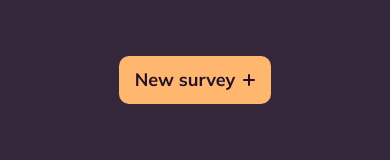
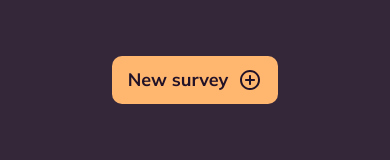
Before and after one commit to NouBou1/pollApp, an Angular app in the folder pollApp/: page /home in a window 390 px wide. Shown: the part 684-844 px from the top of the page. Built offline with nearby package versions, Linux system fonts and the light colour scheme; no server answers; a web font is replaced by a local one.

Commit message:
feat(button-primary): use Figma icons and add check variant for mobileIcon

```diff
--- a/pollApp/src/app/shared/components/button-primary/button-primary.html
+++ b/pollApp/src/app/shared/components/button-primary/button-primary.html
@@ -1,14 +1,17 @@
 <button
   class="btn-primary"
   [class.btn-primary--mobile-icon]="mobileIcon()"
+  [class.btn-primary--check]="mobileIcon() === 'check'"
   [type]="type()"
   [disabled]="disabled()"
   (click)="clicked.emit()"
 >
   <ng-content />
-  <span class="btn-primary__plus" aria-hidden="true">
-    <svg viewBox="0 0 12 12" width="12" height="12">
-      <path d="M6 1v10M1 6h10" stroke="currentColor" stroke-width="2" stroke-linecap="round" />
-    </svg>
+  <span class="btn-primary__icon">
+    @if (mobileIcon() === 'check') {
+      <app-icon name="check" />
+    } @else {
+      <app-icon name="add-circle" />
+    }
   </span>
 </button>
--- a/pollApp/src/app/shared/components/button-primary/button-primary.scss
+++ b/pollApp/src/app/shared/components/button-primary/button-primary.scss
@@ -1,4 +1,5 @@
-// Figma "primary button": #ffcfa1, radius 10, padding 12/16, Nokora 700 18px; hover #ffb770 + plus icon.
+@use '../../../../styles/breakpoints' as bp;
+
 .btn-primary {
   display: inline-flex;
   align-items: center;
@@ -24,7 +25,8 @@
     cursor: not-allowed;
   }
 
-  &__plus {
+  // Icon revealed on hover
+  &__icon {
     display: inline-flex;
     align-items: center;
     justify-content: center;
@@ -38,21 +40,29 @@
       opacity 0.2s ease;
   }
 
-  &:hover:not(:disabled) &__plus {
-    width: 12px;
-    margin-left: var(--space-2);
+  &:hover:not(:disabled) &__icon {
+    width: 24px;
+    margin-left: 10px;
     opacity: 1;
   }
 
-  @media (max-width: 720px) {
+  &--check:hover:not(:disabled) &__icon {
+    width: 18px;
+  }
+
+  @media (max-width: bp.$mobile) {
     &--mobile-icon {
       background: var(--color-accent);
     }
 
-    &--mobile-icon &__plus {
-      width: 12px;
-      margin-left: var(--space-2);
+    &--mobile-icon &__icon {
+      width: 24px;
+      margin-left: 10px;
       opacity: 1;
+    }
+
+    &--mobile-icon.btn-primary--check &__icon {
+      width: 18px;
     }
   }
 }
--- a/pollApp/src/app/shared/components/button-primary/button-primary.ts
+++ b/pollApp/src/app/shared/components/button-primary/button-primary.ts
@@ -1,14 +1,16 @@
 import { Component, input, output } from '@angular/core';
+import { Icon } from '../icon/icon';
 
 @Component({
   selector: 'app-button-primary',
+  imports: [Icon],
   templateUrl: './button-primary.html',
   styleUrl: './button-primary.scss',
 })
 export class ButtonPrimary {
   type = input<'button' | 'submit'>('button');
   disabled = input(false);
-  /** Shows the plus icon permanently on mobile. */
-  mobileIcon = input(false);
+  /** Shows this icon permanently on mobile. */
+  mobileIcon = input<'plus' | 'check' | null>(null);
   clicked = output<void>();
 }
```
